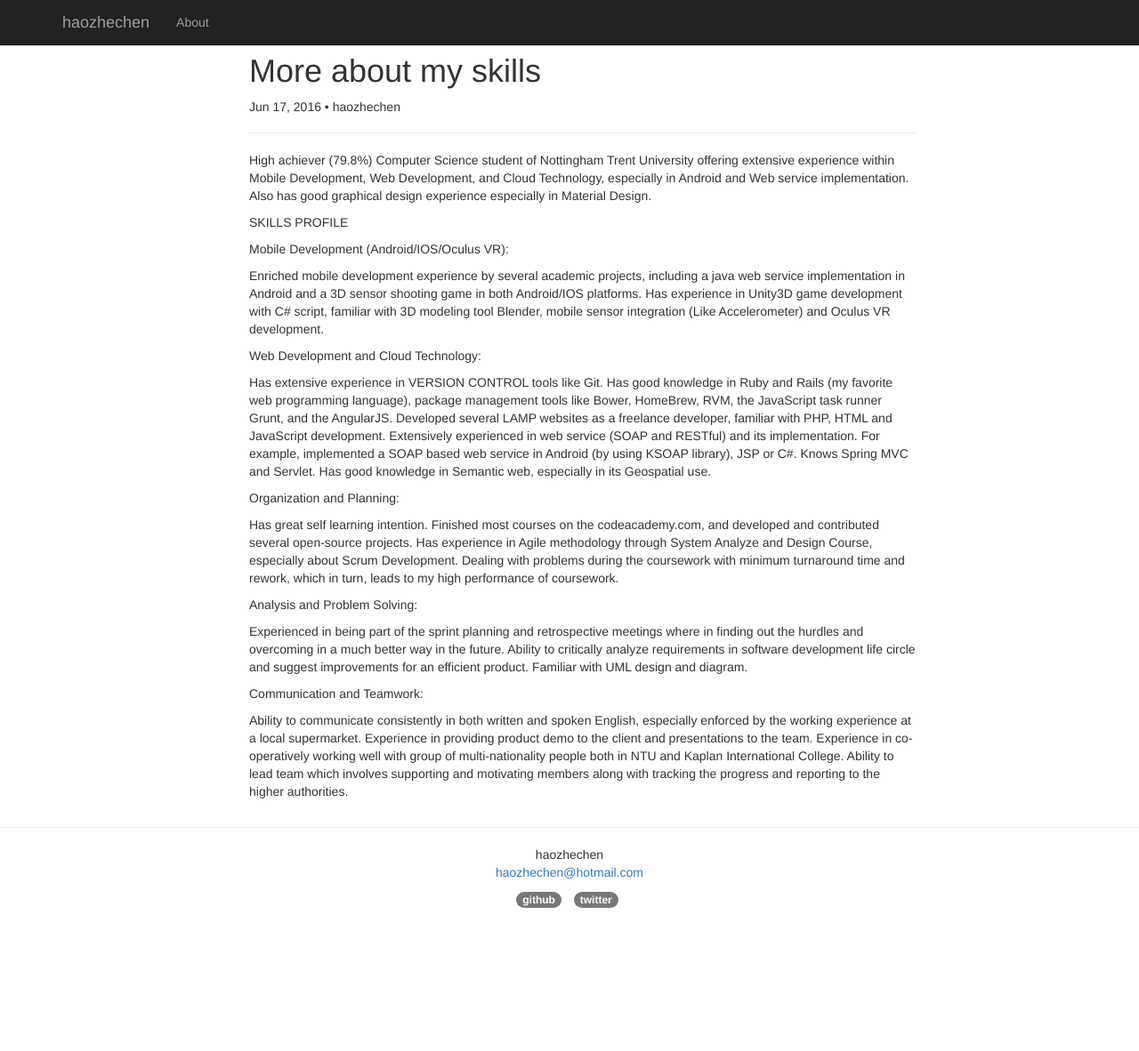
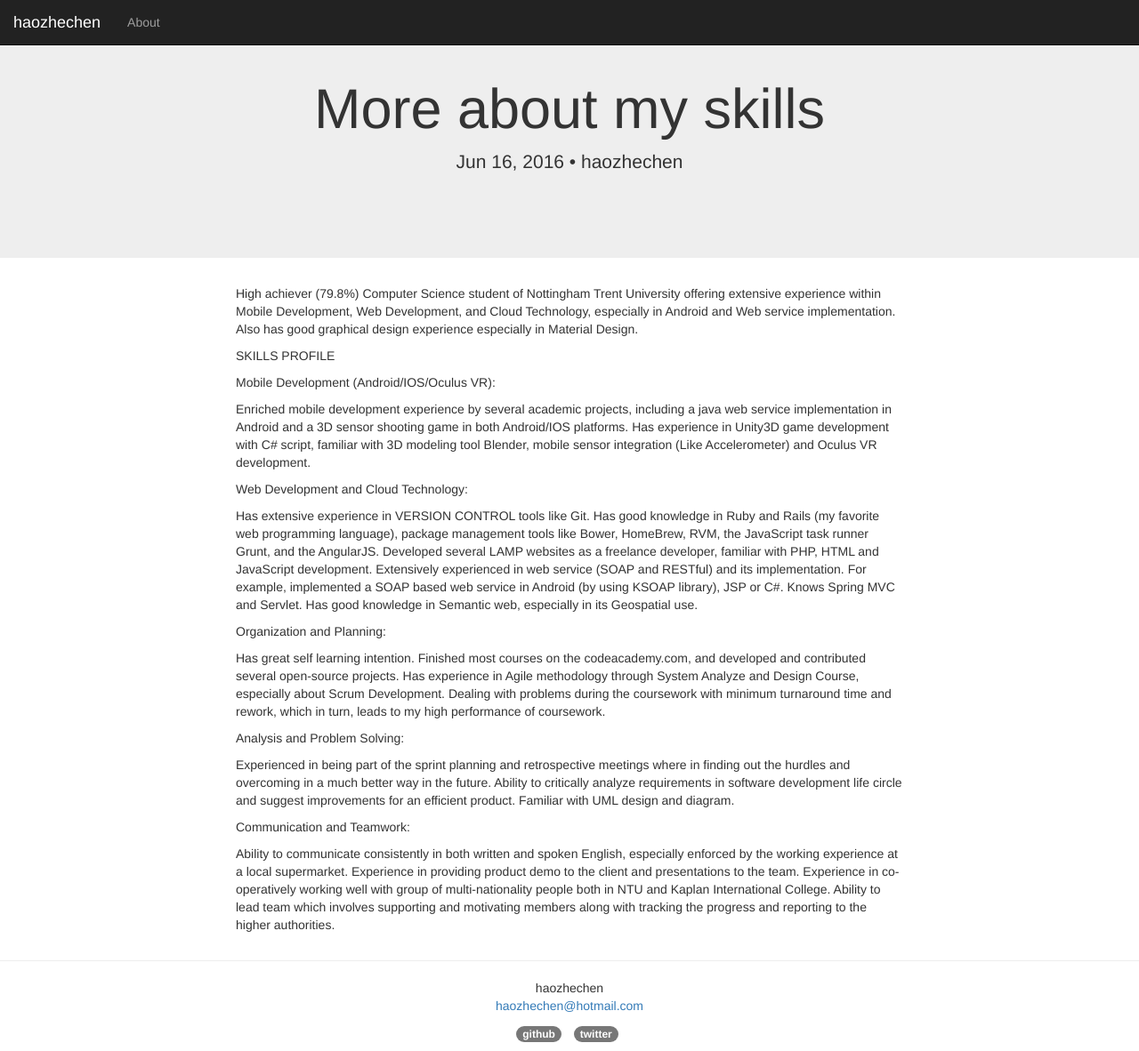
Before and after one commit to haozhechen/haozhechen.github.io, a Jekyll site: the page built from _posts/2016-06-17-more-about-my-skills.markdown, in a window 1280 px wide and 1182 px high. Shown: the whole window at 89% size. Built offline with Jekyll 4.4.1, drawn with Linux system fonts in a browser that asks for light colours.

Commit message:
fixed post layout issues

```diff
--- a/_includes/header.html
+++ b/_includes/header.html
@@ -1,8 +1,6 @@
 <div class="container">
-    <a class="site-title" href="{{ site.baseurl }}/">{{ site.title }}</a>
-
     <nav class="navbar navbar-inverse navbar-fixed-top">
-      <div class="container">
+      <div class="container-fluid">
         <div class="navbar-header">
           <button type="button" class="navbar-toggle collapsed" data-toggle="collapse" data-target="#navbar" aria-expanded="false" aria-controls="navbar">
             <span class="sr-only">Toggle navigation</span>
@@ -21,8 +19,8 @@
               {% endif %}
             {% endfor %}
           </ul>
-        </div>
+        </div><!-- navbar -->
+    </div><!-- container-fluid -->
+  </nav><!-- nav -->
 
-    </div>
-    </nav>
 </div>
--- a/_layouts/post.html
+++ b/_layouts/post.html
@@ -1,15 +1,27 @@
----
-layout: default
----
+<!DOCTYPE html>
+<html>
+
+  {% include head.html %}
+
+  <body>
+
+    {% include header.html %}
+
+    <div class="jumbotron">
+      <div class="container">
+        <div class="page-header text-center">
+          <h1>{{ page.title }}</h1>
+          <p><time datetime="{{ page.date | date_to_xmlschema }}" itemprop="datePublished">{{ page.date | date: "%b %-d, %Y" }}</time>{% if page.author %} • <span itemprop="author" itemscope itemtype="http://schema.org/Person"><span itemprop="name">{{ page.author }}</span></span>{% endif %}</p>
+        </div>
+      </div>
+    </div>
+
     <article>
       <div class="container">
         <div class="row">
           <div class="col-lg-8 col-lg-offset-2 col-md-10 col-md-offset-1">
 
-        <div class="page-header">
-          <h1>{{ page.title }}</h1>
-          <p><time datetime="{{ page.date | date_to_xmlschema }}" itemprop="datePublished">{{ page.date | date: "%b %-d, %Y" }}</time>{% if page.author %} • <span itemprop="author" itemscope itemtype="http://schema.org/Person"><span itemprop="name">{{ page.author }}</span></span>{% endif %}</p>
-        </div>
+
 
             <div class="wrapper">
               {{ content }}
@@ -18,5 +30,10 @@ layout: default
           </div>
         </div>
       </div>
+    </article>
 
-</article>
+    {% include footer.html %}
+
+  </body>
+
+</html>
--- a/_posts/2016-06-17-more-about-my-skills.markdown
+++ b/_posts/2016-06-17-more-about-my-skills.markdown
@@ -1,7 +1,7 @@
 ---
 layout: post
 title:  "More about my skills"
-date:   2016-06-17 08:11:31 +0100
+date:   2016-06-16 08:11:31 +0100
 categories: blog
 author: haozhechen
 ---
```
Also changed, not shown: README.md (added), _config.yml (line endings or trailing spaces). Lines whose indentation alone changed are shown as unchanged.
